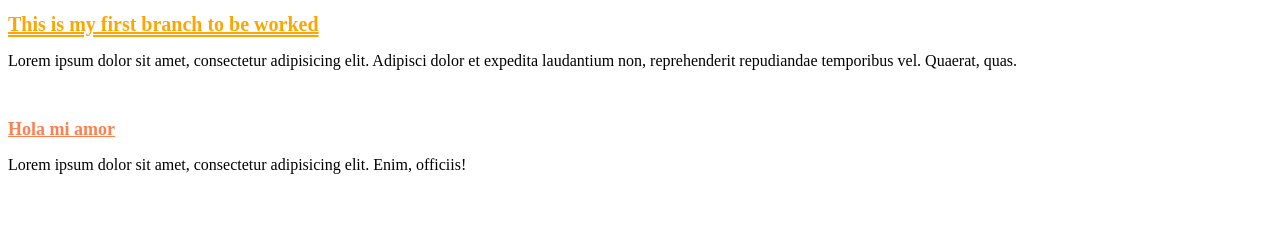
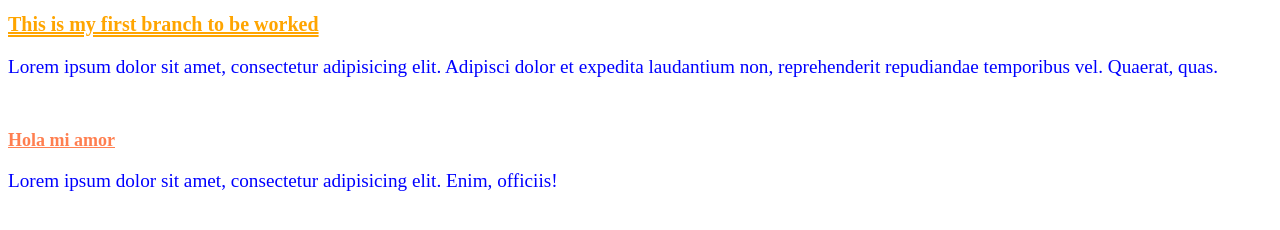
Before and after one commit to EdwinRodriguezValle/css, a plain HTML site: page index.html in a window 1280 px wide. Drawn offline with Linux system fonts and the light colour scheme.

Commit message:
last commit

```diff
--- a/style.css
+++ b/style.css
@@ -12,3 +12,8 @@ h2{
     color: coral;
     text-decoration: underline;
 }
+
+p{
+    color: blue;
+    font-size: larger;
+}
```
